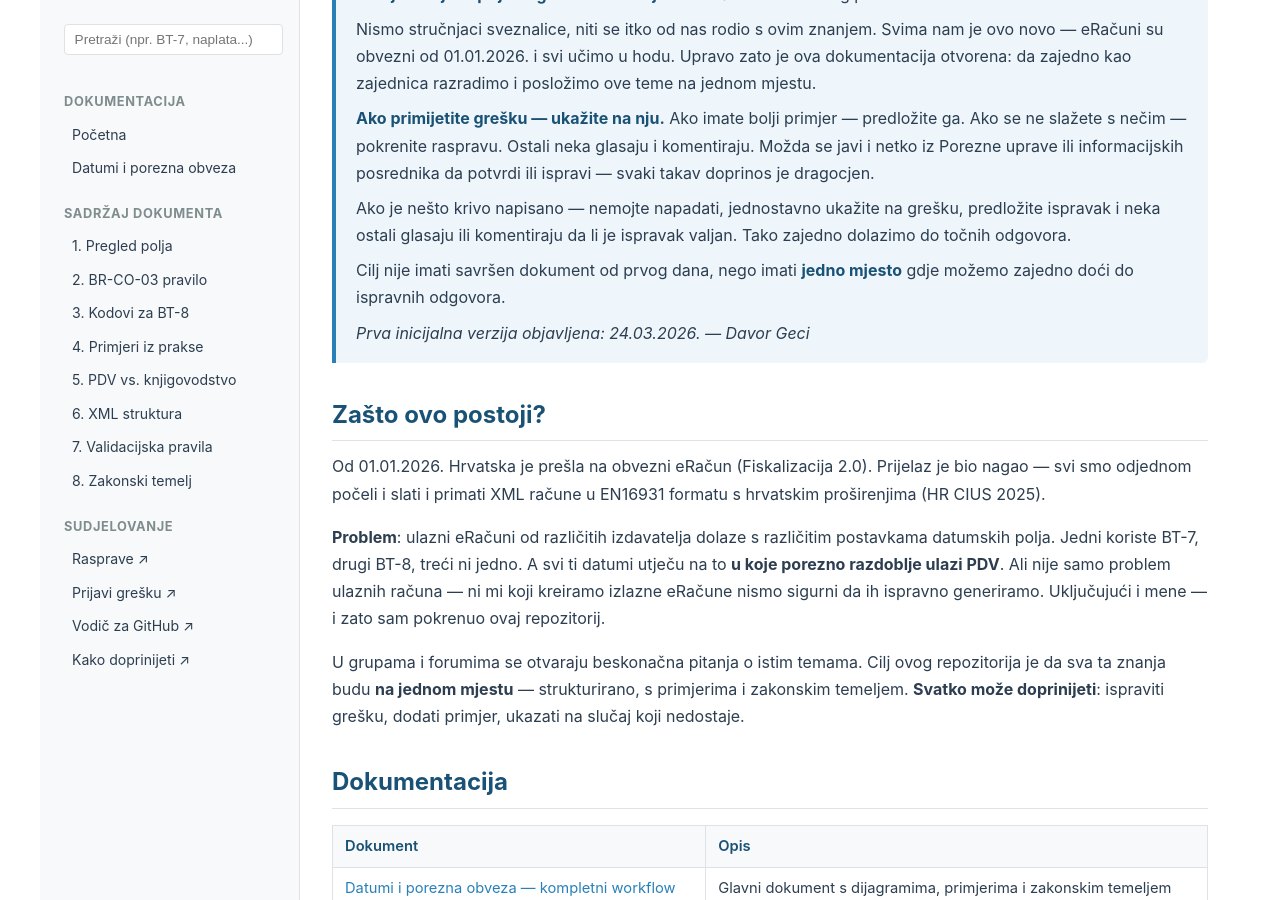
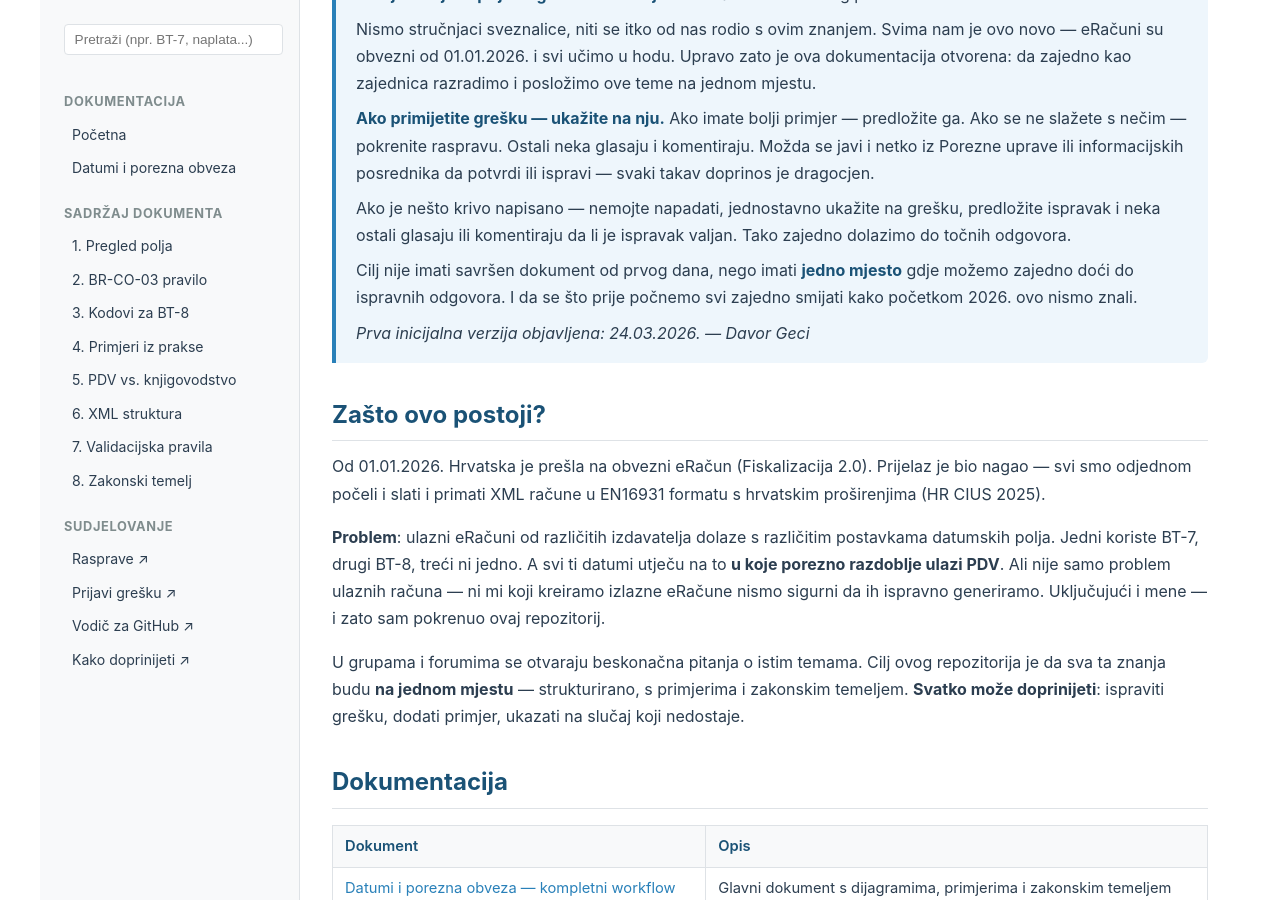
Before and after one commit to dageci/eracun-fiskalizacija-datumi, a Jekyll site: the page built from docs/index.md, in a window 1280 px wide and 900 px high, scrolled down 383 px. Built offline with Jekyll 4.4.1, drawn with Linux system fonts in a browser that asks for light colours.

Commit message:
dodana duhovita napomena o zajednickom ucenju

```diff
--- a/docs/index.md
+++ b/docs/index.md
@@ -13,7 +13,7 @@ title: "eRačun Hrvatska — Datumi i porezna obveza"
 >
 > Ako je nešto krivo napisano — nemojte napadati, jednostavno ukažite na grešku, predložite ispravak i neka ostali glasaju ili komentiraju da li je ispravak valjan. Tako zajedno dolazimo do točnih odgovora.
 >
-> Cilj nije imati savršen dokument od prvog dana, nego imati **jedno mjesto** gdje možemo zajedno doći do ispravnih odgovora.
+> Cilj nije imati savršen dokument od prvog dana, nego imati **jedno mjesto** gdje možemo zajedno doći do ispravnih odgovora. I da se što prije počnemo svi zajedno smijati kako početkom 2026. ovo nismo znali.
 >
 > *Prva inicijalna verzija objavljena: 24.03.2026. — Davor Geci*
 
```
Also changed, not shown: README.md.
